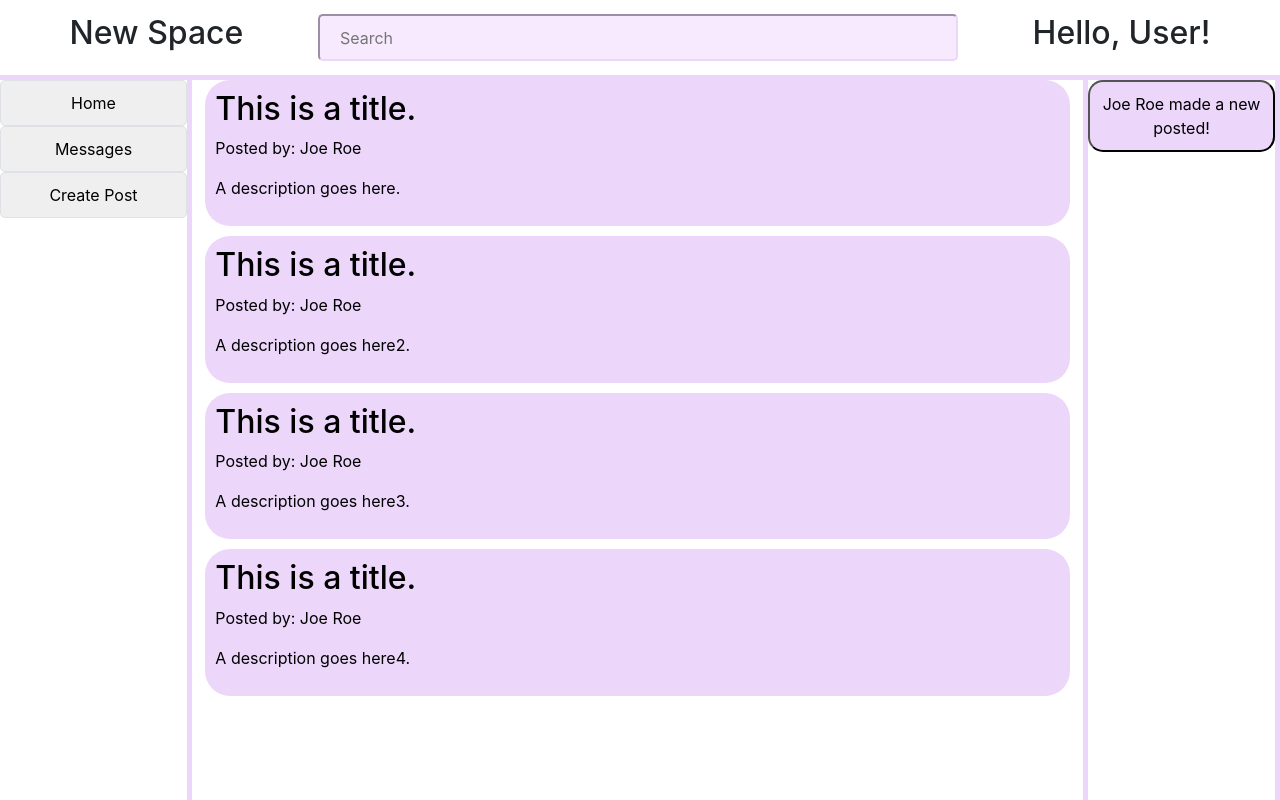
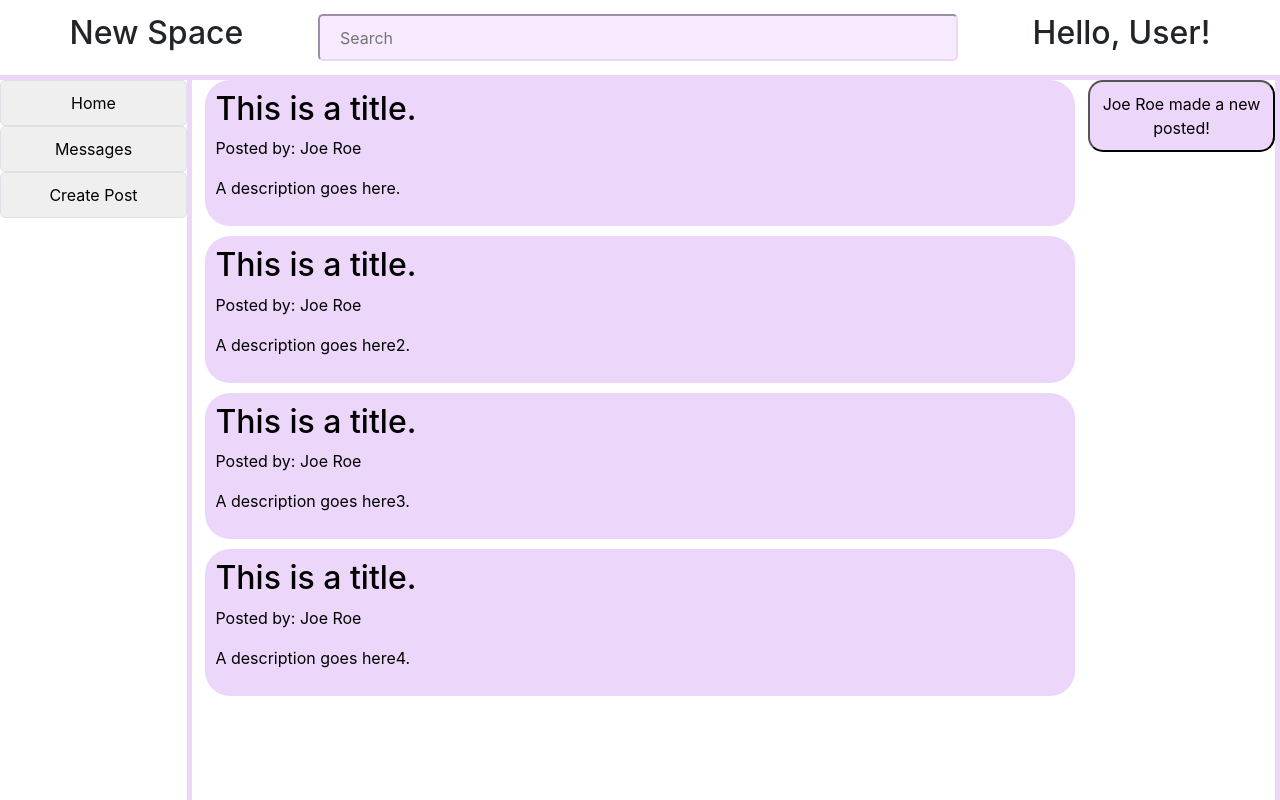
Before and after one commit to FutureWave-Technologies-LLC/DummyWebsiteReact2, a React (Create React App) app: page /home in a window 1280 px wide. Built offline with nearby package versions, Linux system fonts and the light colour scheme.

Commit message:
Update PostFeed.css

```diff
--- a/src/components/PostFeed.css
+++ b/src/components/PostFeed.css
@@ -12,6 +12,6 @@
     bottom: 0;
 
     overflow-y: auto;
-    border-right: 5px solid;
+    border-radius: 10px;
     border-color: #ECD6FA;
 }
```
